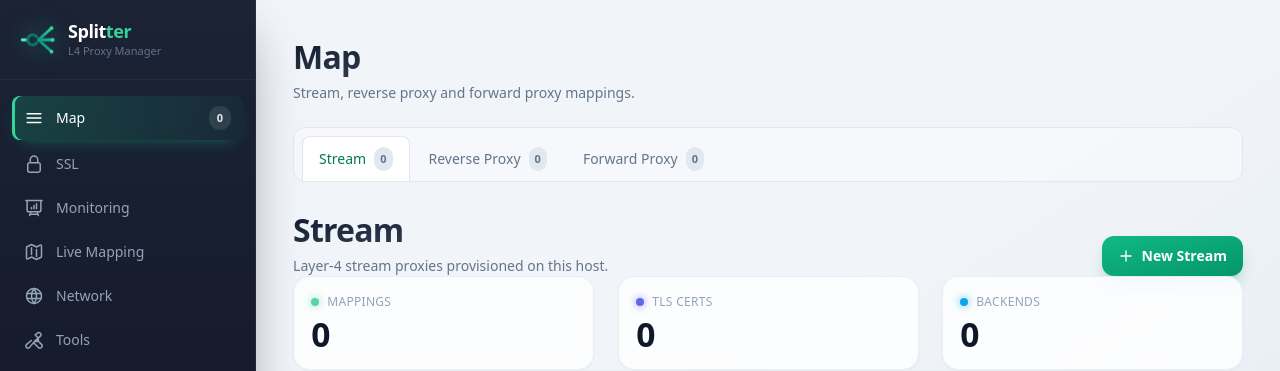
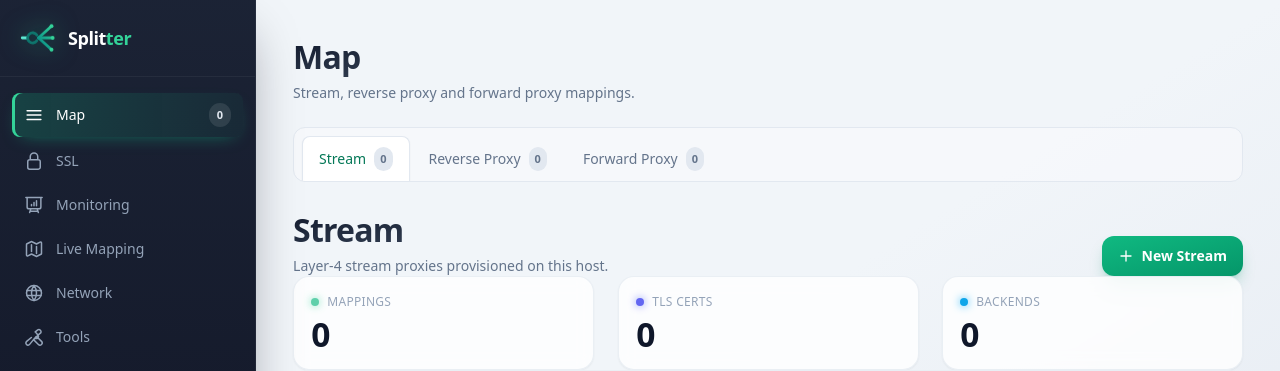
Before and after one commit to splitter-uz/splitter, a Flask app: page / in a window 1280 px wide. Shown: the top 371 px of the page. Run offline with Flask 3, Linux system fonts and the light colour scheme; the visitor is signed in with stand-in values (Sample User, id 1); data that the repository does not hold is empty; some libraries are stand-ins or nearby versions.

Commit message:
Drop "L4 Proxy Manager" branding — it's just Splitter now
Splitter does L4 stream AND L7 reverse-proxy/WAF, so labeling the
product itself as an "L4 Proxy Manager" undersold it. Removed the
qualifier from every place it named the app: the browser tab title,
the sidebar/login-page subtitle, the systemd unit Description= (both
the installer's generated unit and the checked-in deploy/ copy), and
the Dockerfile/README taglines.

Left every *technical* "L4"/"Layer-4" reference alone — those correctly
scope a specific feature (the Stream tab's own subtitle, rate-limit
section, mapping-form comments) rather than naming the whole product,
and stay accurate either way.

```diff
--- a/frontend/templates/auth.html
+++ b/frontend/templates/auth.html
@@ -46,7 +46,6 @@
       <div class="flex flex-col items-center mb-6">
         <img src="/static/logo.svg" alt="Splitter logo" class="h-12 w-12 mb-3 animate-floaty drop-shadow-[0_0_14px_rgba(16,185,129,.5)]" />
         <h1 class="text-xl font-extrabold tracking-tight">Split<span class="text-emerald-500">ter</span></h1>
-        <p id="subtitle" class="text-xs text-slate-500 mt-1">Layer-4 Stream Proxy Manager</p>
       </div>
 
       <div class="bg-white/80 backdrop-blur-xl rounded-2xl shadow-xl shadow-slate-900/5 border border-white/60 p-6 animate-scaleIn">
--- a/frontend/templates/index.html
+++ b/frontend/templates/index.html
@@ -3,7 +3,7 @@
 <head>
   <meta charset="UTF-8" />
   <meta name="viewport" content="width=device-width, initial-scale=1.0" />
-  <title>Splitter — L4 Stream Proxy Manager</title>
+  <title>Splitter</title>
   <link rel="icon" type="image/svg+xml" href="/static/logo.svg" />
   <link rel="apple-touch-icon" href="/static/favicon.png" />
   <!-- Pre-compiled, static Tailwind build (frontend/build/ -> frontend/static/tailwind.css).
@@ -127,7 +127,6 @@
         <img src="/static/logo.svg" alt="Splitter logo" class="h-9 w-9 animate-floaty drop-shadow-[0_0_12px_rgba(16,185,129,.5)]" />
         <div>
           <h1 class="text-lg font-extrabold leading-tight tracking-tight text-white">Split<span class="text-emerald-400">ter</span></h1>
-          <p class="text-[11px] text-slate-500">L4 Proxy Manager</p>
         </div>
       </div>
 
```
Also changed, not shown: README.md, 3 other files.
